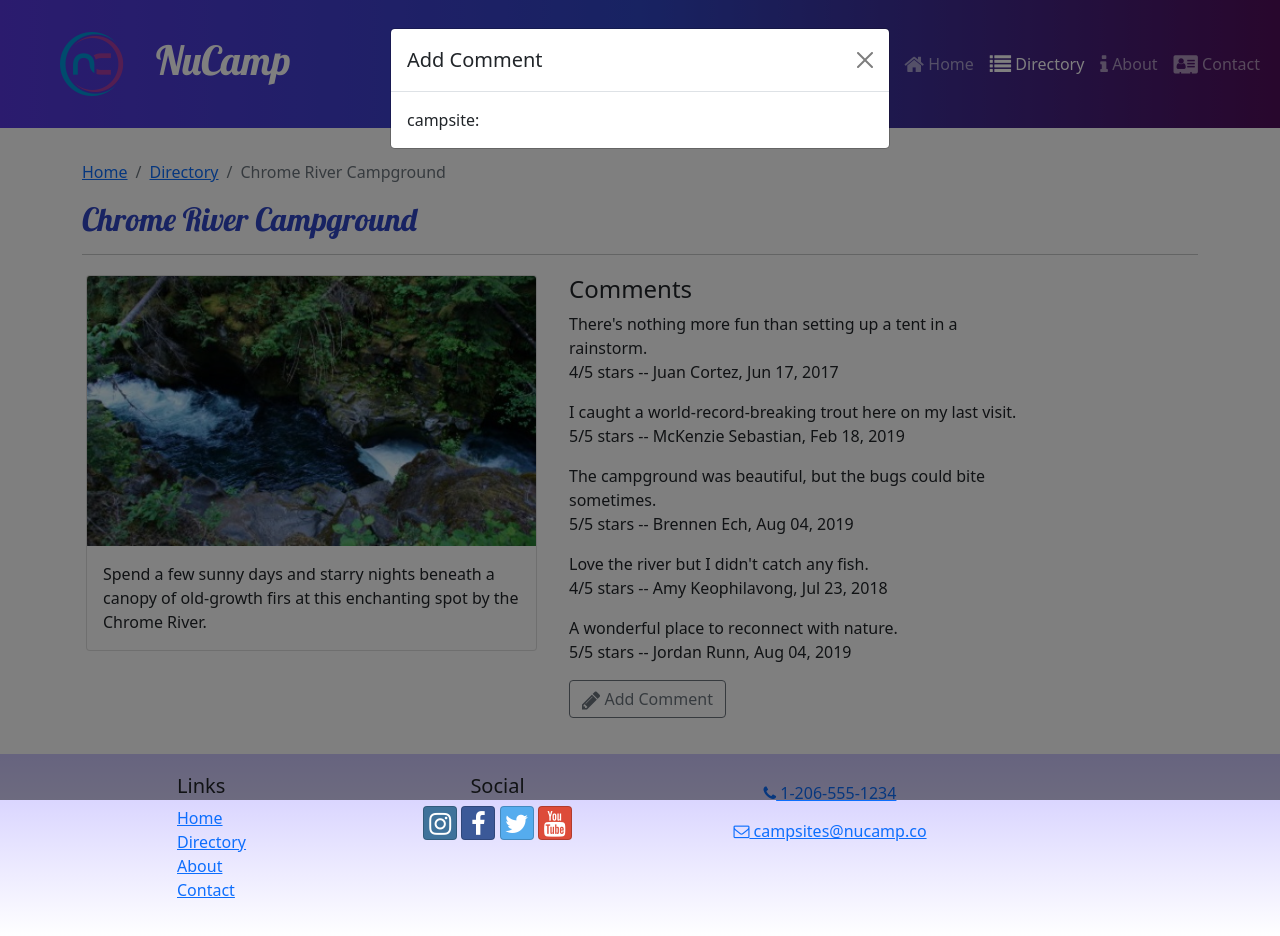
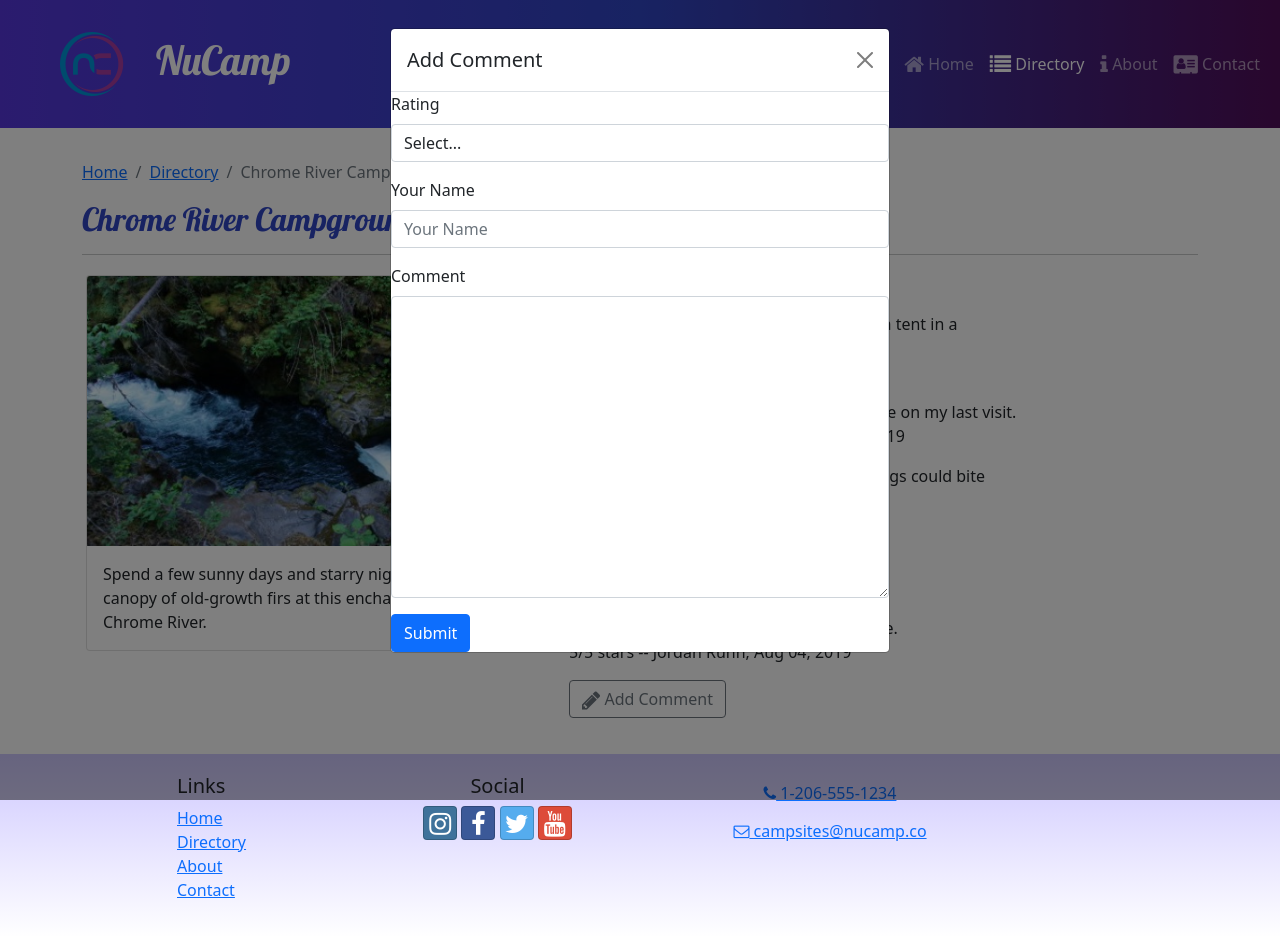
Before and after one commit to jannethg/React-WorkshopAssignment1, a React (Create React App) app: page /directory/1 in a window 1280 px wide. Both pictures are taken after a click on the button "Add Comment". Built offline with nearby package versions, Linux system fonts and the light colour scheme.

Commit message:
Week 3:  Weekly Assignment Comment Form
Formik form

```diff
--- a/src/features/comments/CommentForm.js
+++ b/src/features/comments/CommentForm.js
@@ -30,7 +30,52 @@
                 <ModalHeader toggle={() => setModalOpen(false)} >
                     Add Comment
                 </ModalHeader>
-                <ModalBody>campsite: {campsiteId}</ModalBody>
+                <Formik
+                    initialValues={{
+                    rating: '',
+                    author: '',
+                    commentText: ''
+                    }}
+                    onSubmit={handleSubmit}
+                >
+                    <Form>
+                        <FormGroup>
+                            <Label htmlFor='rating'>Rating</Label>
+                                <Field
+                                    name='rating'
+                                    as='select'
+                                    className='form-control'
+                                >
+                                    <option>Select...</option>
+                                    <option>1</option>
+                                    <option>2</option>
+                                    <option>3</option>
+                                    <option>4</option>
+                                    <option>5</option>
+                                </Field>
+                        </FormGroup>
+                        <FormGroup>
+                            <Label htmlFor='author'>Your Name</Label>
+                            <Field
+                                name='author'
+                                placeholder='Your Name'
+                                className='form-control'
+                            />
+                        </FormGroup>
+                        <FormGroup>
+                            <Label htmlFor='commentText'>Comment</Label>
+                            <Field
+                                name='commentText'
+                                as='textarea'
+                                rows='12'
+                                className='form-control'
+                            />
+                        </FormGroup>
+                        <Button type='submit' color='primary'>
+                            Submit
+                        </Button>
+                    </Form>
+                </Formik>
             </Modal>
 
         </>
```
